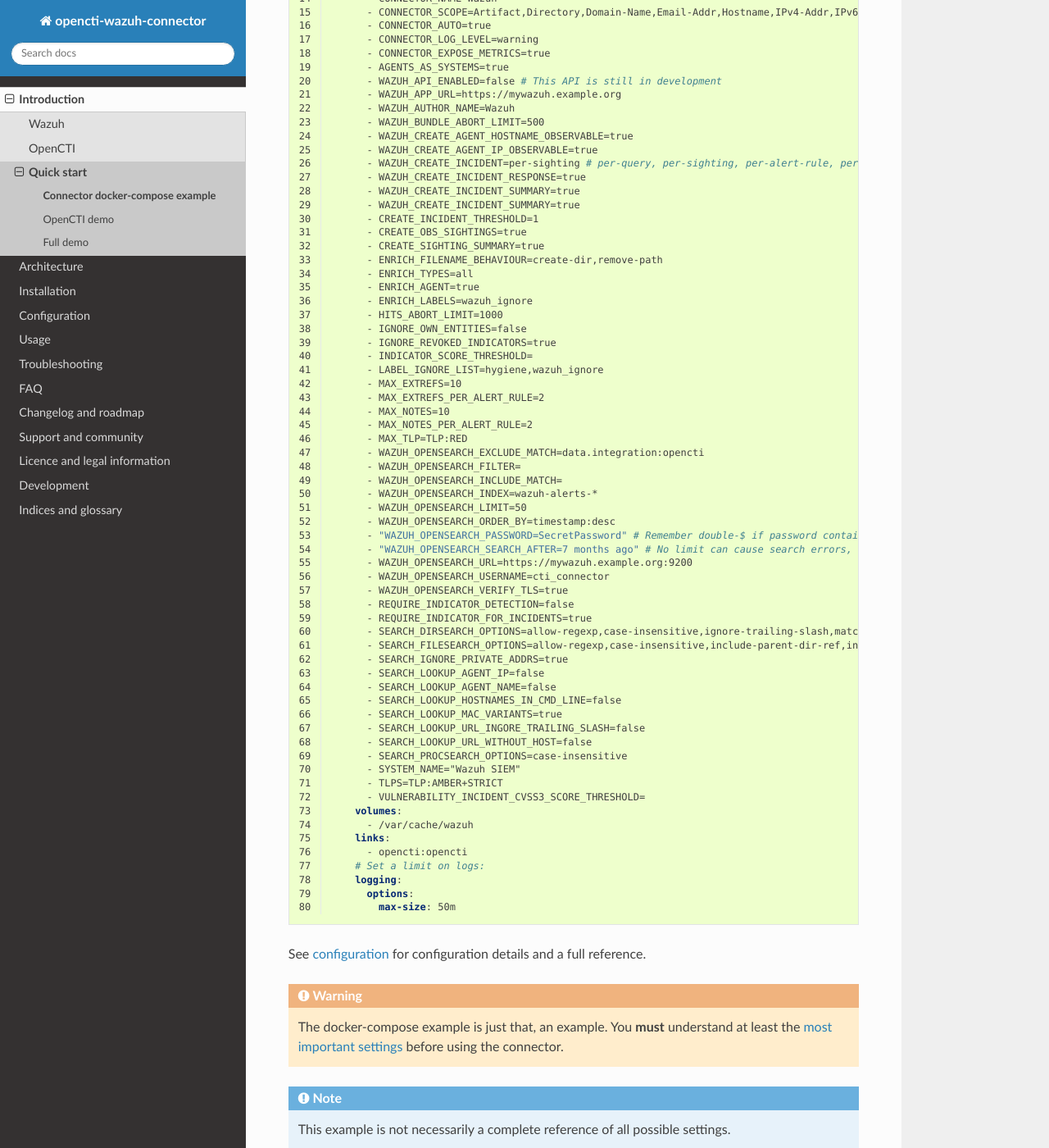
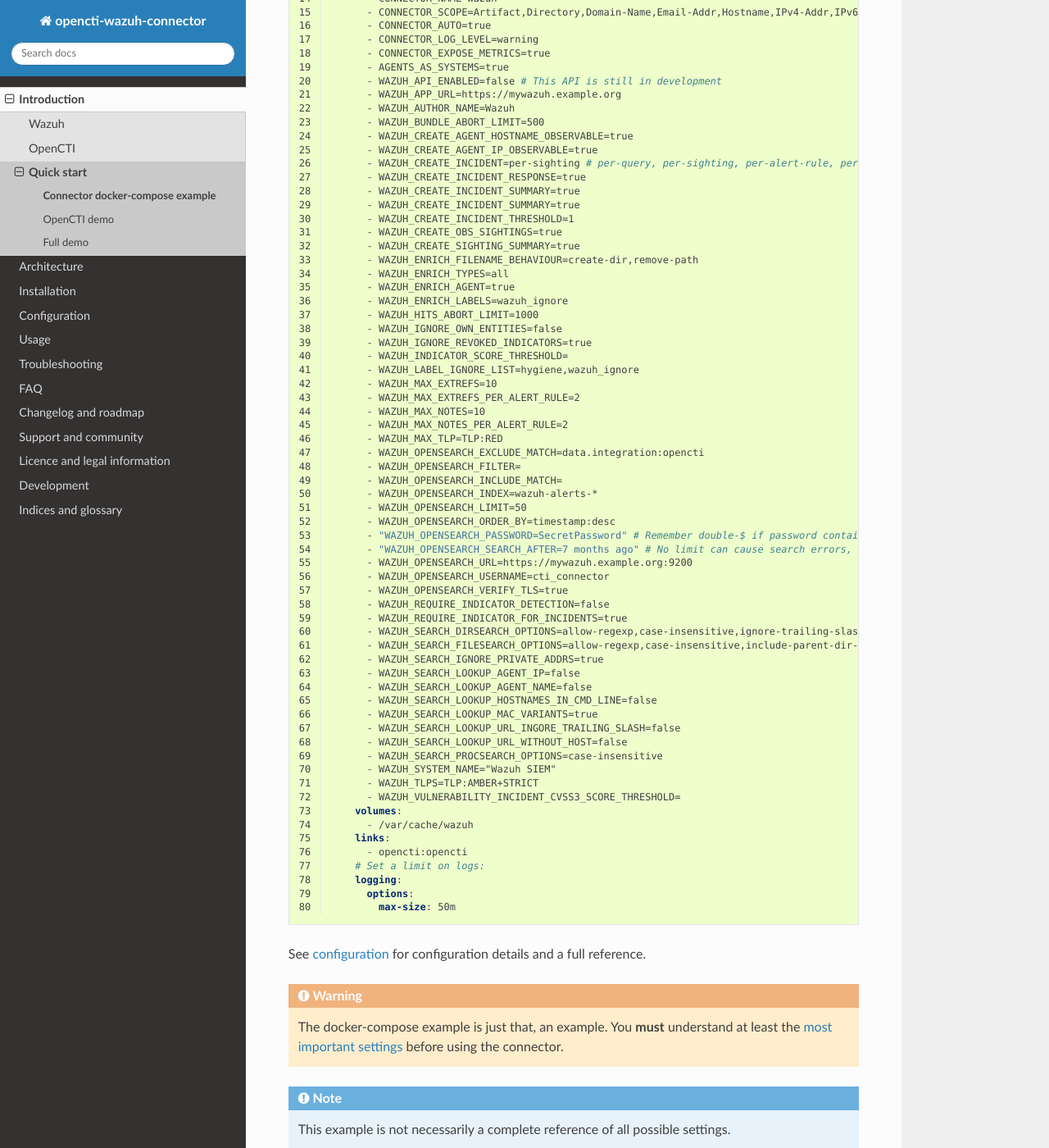
Before and after one commit to misje/opencti-wazuh-connector, a Sphinx documentation site: the page built from docs/source/connector-compose.rst, in a window 1280 px wide and 1400 px high, scrolled down 1323 px. Shown: the whole window at 82% size. Built offline with Sphinx 7.4.7 and the Read the Docs theme 2.0.0, drawn with Linux system fonts in a browser that asks for light colours; some of the changed text lies outside the part shown.

Commit message:
Add missing prefices on env. vars. in docker-compose examples

```diff
--- a/docs/source/connector-compose-simple.yml
+++ b/docs/source/connector-compose-simple.yml
@@ -20,7 +20,7 @@ services:
       - WAZUH_OPENSEARCH_URL=https://mywazuh.example.org:9200
       - WAZUH_OPENSEARCH_USERNAME=cti_connector
       - WAZUH_OPENSEARCH_VERIFY_TLS=true
-      - TLPS=TLP:AMBER+STRICT
+      - WAZUH_TLPS=TLP:AMBER+STRICT
     volumes:
       - /var/cache/wazuh
     links:
--- a/docs/source/connector-compose.yml
+++ b/docs/source/connector-compose.yml
@@ -27,23 +27,23 @@ services:
       - WAZUH_CREATE_INCIDENT_RESPONSE=true
       - WAZUH_CREATE_INCIDENT_SUMMARY=true
       - WAZUH_CREATE_INCIDENT_SUMMARY=true
-      - CREATE_INCIDENT_THRESHOLD=1
-      - CREATE_OBS_SIGHTINGS=true
-      - CREATE_SIGHTING_SUMMARY=true
-      - ENRICH_FILENAME_BEHAVIOUR=create-dir,remove-path
-      - ENRICH_TYPES=all
-      - ENRICH_AGENT=true
-      - ENRICH_LABELS=wazuh_ignore
-      - HITS_ABORT_LIMIT=1000
-      - IGNORE_OWN_ENTITIES=false
-      - IGNORE_REVOKED_INDICATORS=true
-      - INDICATOR_SCORE_THRESHOLD=
-      - LABEL_IGNORE_LIST=hygiene,wazuh_ignore
-      - MAX_EXTREFS=10
-      - MAX_EXTREFS_PER_ALERT_RULE=2
-      - MAX_NOTES=10
-      - MAX_NOTES_PER_ALERT_RULE=2
-      - MAX_TLP=TLP:RED
+      - WAZUH_CREATE_INCIDENT_THRESHOLD=1
+      - WAZUH_CREATE_OBS_SIGHTINGS=true
+      - WAZUH_CREATE_SIGHTING_SUMMARY=true
+      - WAZUH_ENRICH_FILENAME_BEHAVIOUR=create-dir,remove-path
+      - WAZUH_ENRICH_TYPES=all
+      - WAZUH_ENRICH_AGENT=true
+      - WAZUH_ENRICH_LABELS=wazuh_ignore
+      - WAZUH_HITS_ABORT_LIMIT=1000
+      - WAZUH_IGNORE_OWN_ENTITIES=false
+      - WAZUH_IGNORE_REVOKED_INDICATORS=true
+      - WAZUH_INDICATOR_SCORE_THRESHOLD=
+      - WAZUH_LABEL_IGNORE_LIST=hygiene,wazuh_ignore
+      - WAZUH_MAX_EXTREFS=10
+      - WAZUH_MAX_EXTREFS_PER_ALERT_RULE=2
+      - WAZUH_MAX_NOTES=10
+      - WAZUH_MAX_NOTES_PER_ALERT_RULE=2
+      - WAZUH_MAX_TLP=TLP:RED
       - WAZUH_OPENSEARCH_EXCLUDE_MATCH=data.integration:opencti
       - WAZUH_OPENSEARCH_FILTER=
       - WAZUH_OPENSEARCH_INCLUDE_MATCH=
@@ -55,21 +55,21 @@ services:
       - WAZUH_OPENSEARCH_URL=https://mywazuh.example.org:9200
       - WAZUH_OPENSEARCH_USERNAME=cti_connector
       - WAZUH_OPENSEARCH_VERIFY_TLS=true
-      - REQUIRE_INDICATOR_DETECTION=false
-      - REQUIRE_INDICATOR_FOR_INCIDENTS=true
-      - SEARCH_DIRSEARCH_OPTIONS=allow-regexp,case-insensitive,ignore-trailing-slash,match-subdirs,search-filenames
-      - SEARCH_FILESEARCH_OPTIONS=allow-regexp,case-insensitive,include-parent-dir-ref,include-reg-values,search-additional-filenames,search-filename-only,search-size
-      - SEARCH_IGNORE_PRIVATE_ADDRS=true
-      - SEARCH_LOOKUP_AGENT_IP=false
-      - SEARCH_LOOKUP_AGENT_NAME=false
-      - SEARCH_LOOKUP_HOSTNAMES_IN_CMD_LINE=false
-      - SEARCH_LOOKUP_MAC_VARIANTS=true
-      - SEARCH_LOOKUP_URL_INGORE_TRAILING_SLASH=false
-      - SEARCH_LOOKUP_URL_WITHOUT_HOST=false
-      - SEARCH_PROCSEARCH_OPTIONS=case-insensitive
-      - SYSTEM_NAME="Wazuh SIEM"
-      - TLPS=TLP:AMBER+STRICT
-      - VULNERABILITY_INCIDENT_CVSS3_SCORE_THRESHOLD=
+      - WAZUH_REQUIRE_INDICATOR_DETECTION=false
+      - WAZUH_REQUIRE_INDICATOR_FOR_INCIDENTS=true
+      - WAZUH_SEARCH_DIRSEARCH_OPTIONS=allow-regexp,case-insensitive,ignore-trailing-slash,match-subdirs,search-filenames
+      - WAZUH_SEARCH_FILESEARCH_OPTIONS=allow-regexp,case-insensitive,include-parent-dir-ref,include-reg-values,search-additional-filenames,search-filename-only,search-size
+      - WAZUH_SEARCH_IGNORE_PRIVATE_ADDRS=true
+      - WAZUH_SEARCH_LOOKUP_AGENT_IP=false
+      - WAZUH_SEARCH_LOOKUP_AGENT_NAME=false
+      - WAZUH_SEARCH_LOOKUP_HOSTNAMES_IN_CMD_LINE=false
+      - WAZUH_SEARCH_LOOKUP_MAC_VARIANTS=true
+      - WAZUH_SEARCH_LOOKUP_URL_INGORE_TRAILING_SLASH=false
+      - WAZUH_SEARCH_LOOKUP_URL_WITHOUT_HOST=false
+      - WAZUH_SEARCH_PROCSEARCH_OPTIONS=case-insensitive
+      - WAZUH_SYSTEM_NAME="Wazuh SIEM"
+      - WAZUH_TLPS=TLP:AMBER+STRICT
+      - WAZUH_VULNERABILITY_INCIDENT_CVSS3_SCORE_THRESHOLD=
     volumes:
       - /var/cache/wazuh
     links:
--- a/docs/source/full-demo-compose.yml
+++ b/docs/source/full-demo-compose.yml
@@ -180,7 +180,7 @@ services:
       - WAZUH_OPENSEARCH_URL=https://mywazuh.example.org:9200
       - WAZUH_OPENSEARCH_USERNAME=cti_connector
       - WAZUH_OPENSEARCH_VERIFY_TLS=true
-      - TLPS=TLP:AMBER+STRICT
+      - WAZUH_TLPS=TLP:AMBER+STRICT
     volumes:
       - /var/cache/wazuh
     links:
--- a/docs/source/opencti-compose.yml
+++ b/docs/source/opencti-compose.yml
@@ -180,7 +180,7 @@ services:
       - WAZUH_OPENSEARCH_URL=https://mywazuh.example.org:9200
       - WAZUH_OPENSEARCH_USERNAME=cti_connector
       - WAZUH_OPENSEARCH_VERIFY_TLS=true
-      - TLPS=TLP:AMBER+STRICT
+      - WAZUH_TLPS=TLP:AMBER+STRICT
     volumes:
       - /var/cache/wazuh
     links:
```
